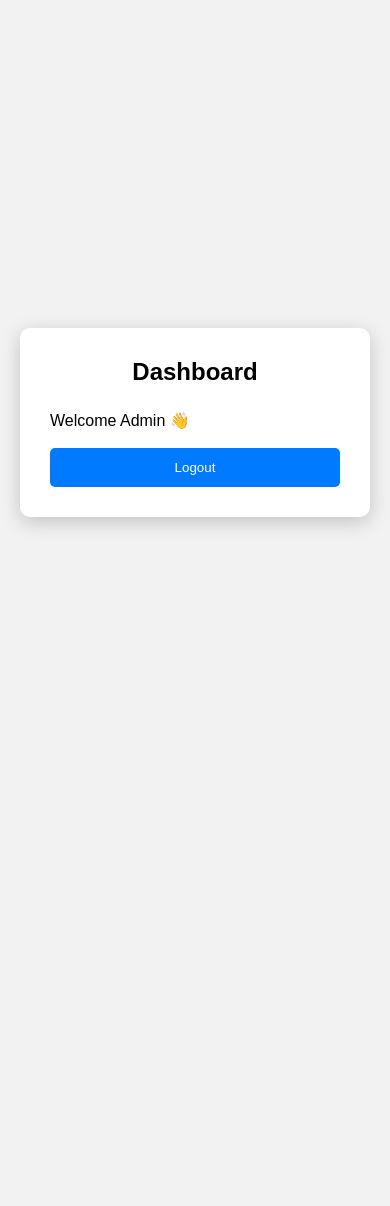
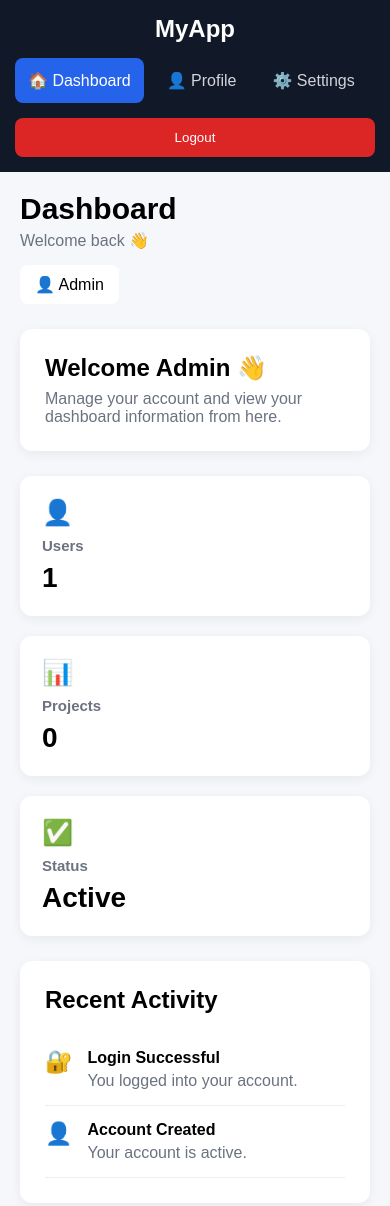
Before and after one commit to Zuber123-ba/simple-login, a website: page public/dashboard.html in a window 390 px wide. Before the commit the page ends 844 px from the top, so only its background shows below. Drawn offline with Linux system fonts and the light colour scheme.

Commit message:
Create responsive dashboard UI

```diff
--- /dev/null
+++ b/public/dashboard.css
@@ -0,0 +1,254 @@
+* {
+    margin: 0;
+    padding: 0;
+    box-sizing: border-box;
+}
+
+body {
+    font-family: Arial, sans-serif;
+    background: #f5f7fb;
+    display: flex;
+    min-height: 100vh;
+}
+
+
+/* Sidebar */
+
+.sidebar {
+    width: 240px;
+    background: #111827;
+    color: white;
+    padding: 25px 18px;
+
+    display: flex;
+    flex-direction: column;
+}
+
+.sidebar h2 {
+    text-align: center;
+    margin-bottom: 40px;
+}
+
+.sidebar nav {
+    display: flex;
+    flex-direction: column;
+    gap: 10px;
+}
+
+.sidebar nav a {
+    color: #d1d5db;
+    text-decoration: none;
+    padding: 13px;
+    border-radius: 8px;
+}
+
+.sidebar nav a:hover,
+.sidebar nav a.active {
+    background: #2563eb;
+    color: white;
+}
+
+
+/* Logout */
+
+#logoutBtn {
+    margin-top: auto;
+
+    padding: 12px;
+
+    border: none;
+    border-radius: 8px;
+
+    background: #dc2626;
+    color: white;
+
+    cursor: pointer;
+}
+
+#logoutBtn:hover {
+    background: #b91c1c;
+}
+
+
+/* Main */
+
+.main {
+    flex: 1;
+    padding: 30px;
+}
+
+
+/* Topbar */
+
+.topbar {
+    display: flex;
+    justify-content: space-between;
+    align-items: center;
+
+    margin-bottom: 25px;
+}
+
+.topbar h1 {
+    font-size: 30px;
+}
+
+.topbar p {
+    color: #6b7280;
+    margin-top: 5px;
+}
+
+.user {
+    background: white;
+    padding: 10px 15px;
+    border-radius: 8px;
+}
+
+
+/* Welcome */
+
+.welcome-card {
+    background: white;
+    padding: 25px;
+
+    border-radius: 12px;
+
+    margin-bottom: 25px;
+
+    box-shadow: 0 3px 12px rgba(0,0,0,0.06);
+}
+
+.welcome-card h2 {
+    margin-bottom: 8px;
+}
+
+.welcome-card p {
+    color: #6b7280;
+}
+
+
+/* Statistics */
+
+.stats {
+    display: grid;
+
+    grid-template-columns: repeat(3, 1fr);
+
+    gap: 20px;
+
+    margin-bottom: 25px;
+}
+
+.card {
+    background: white;
+
+    padding: 22px;
+
+    border-radius: 12px;
+
+    box-shadow: 0 3px 12px rgba(0,0,0,0.06);
+}
+
+.card .icon {
+    font-size: 25px;
+    margin-bottom: 10px;
+}
+
+.card h3 {
+    color: #6b7280;
+    font-size: 15px;
+}
+
+.card p {
+    font-size: 28px;
+    font-weight: bold;
+
+    margin-top: 8px;
+}
+
+
+/* Activity */
+
+.activity {
+    background: white;
+
+    padding: 25px;
+
+    border-radius: 12px;
+
+    box-shadow: 0 3px 12px rgba(0,0,0,0.06);
+}
+
+.activity h2 {
+    margin-bottom: 20px;
+}
+
+.activity-item {
+    display: flex;
+
+    gap: 15px;
+
+    padding: 15px 0;
+
+    border-bottom: 1px solid #eee;
+}
+
+.activity-item span {
+    font-size: 22px;
+}
+
+.activity-item p {
+    color: #6b7280;
+
+    margin-top: 5px;
+}
+
+
+/* Mobile */
+
+@media (max-width: 768px) {
+
+    body {
+        flex-direction: column;
+    }
+
+    .sidebar {
+        width: 100%;
+
+        padding: 15px;
+    }
+
+    .sidebar h2 {
+        margin-bottom: 15px;
+    }
+
+    .sidebar nav {
+        flex-direction: row;
+
+        overflow-x: auto;
+    }
+
+    .sidebar nav a {
+        white-space: nowrap;
+    }
+
+    #logoutBtn {
+        margin-top: 15px;
+    }
+
+    .main {
+        padding: 20px;
+    }
+
+    .topbar {
+        align-items: flex-start;
+
+        gap: 15px;
+
+        flex-direction: column;
+    }
+
+    .stats {
+        grid-template-columns: 1fr;
+    }
+
+}
--- a/public/dashboard.html
+++ b/public/dashboard.html
@@ -6,27 +6,115 @@
 
     <title>Dashboard</title>
 
-    <link rel="stylesheet" href="style.css">
+    <link rel="stylesheet" href="dashboard.css">
 </head>
 
 <body>
 
-    <div class="login-box">
+    <!-- Sidebar -->
+    <aside class="sidebar">
 
-        <h2>Dashboard</h2>
+        <h2>MyApp</h2>
 
-        <p>Welcome Admin 👋</p>
+        <nav>
+            <a href="#" class="active">🏠 Dashboard</a>
+            <a href="#">👤 Profile</a>
+            <a href="#">⚙️ Settings</a>
+        </nav>
 
-        <br>
+        <button id="logoutBtn">Logout</button>
 
-        <button onclick="logout()">Logout</button>
+    </aside>
 
-    </div>
+
+    <!-- Main Content -->
+    <main class="main">
+
+        <!-- Topbar -->
+        <header class="topbar">
+            <div>
+                <h1>Dashboard</h1>
+                <p>Welcome back 👋</p>
+            </div>
+
+            <div class="user">
+                👤 Admin
+            </div>
+        </header>
+
+
+        <!-- Welcome Card -->
+        <section class="welcome-card">
+
+            <div>
+                <h2>Welcome Admin 👋</h2>
+                <p>
+                    Manage your account and view your dashboard
+                    information from here.
+                </p>
+            </div>
+
+        </section>
+
+
+        <!-- Statistics -->
+        <section class="stats">
+
+            <div class="card">
+                <div class="icon">👤</div>
+                <h3>Users</h3>
+                <p>1</p>
+            </div>
+
+            <div class="card">
+                <div class="icon">📊</div>
+                <h3>Projects</h3>
+                <p>0</p>
+            </div>
+
+            <div class="card">
+                <div class="icon">✅</div>
+                <h3>Status</h3>
+                <p>Active</p>
+            </div>
+
+        </section>
+
+
+        <!-- Recent Activity -->
+        <section class="activity">
+
+            <h2>Recent Activity</h2>
+
+            <div class="activity-item">
+                <span>🔐</span>
+                <div>
+                    <strong>Login Successful</strong>
+                    <p>You logged into your account.</p>
+                </div>
+            </div>
+
+            <div class="activity-item">
+                <span>👤</span>
+                <div>
+                    <strong>Account Created</strong>
+                    <p>Your account is active.</p>
+                </div>
+            </div>
+
+        </section>
+
+    </main>
+
 
     <script>
-        function logout() {
+
+        document.getElementById("logoutBtn").addEventListener("click", function () {
+
             window.location.href = "index.html";
-        }
+
+        });
+
     </script>
 
 </body>
```
